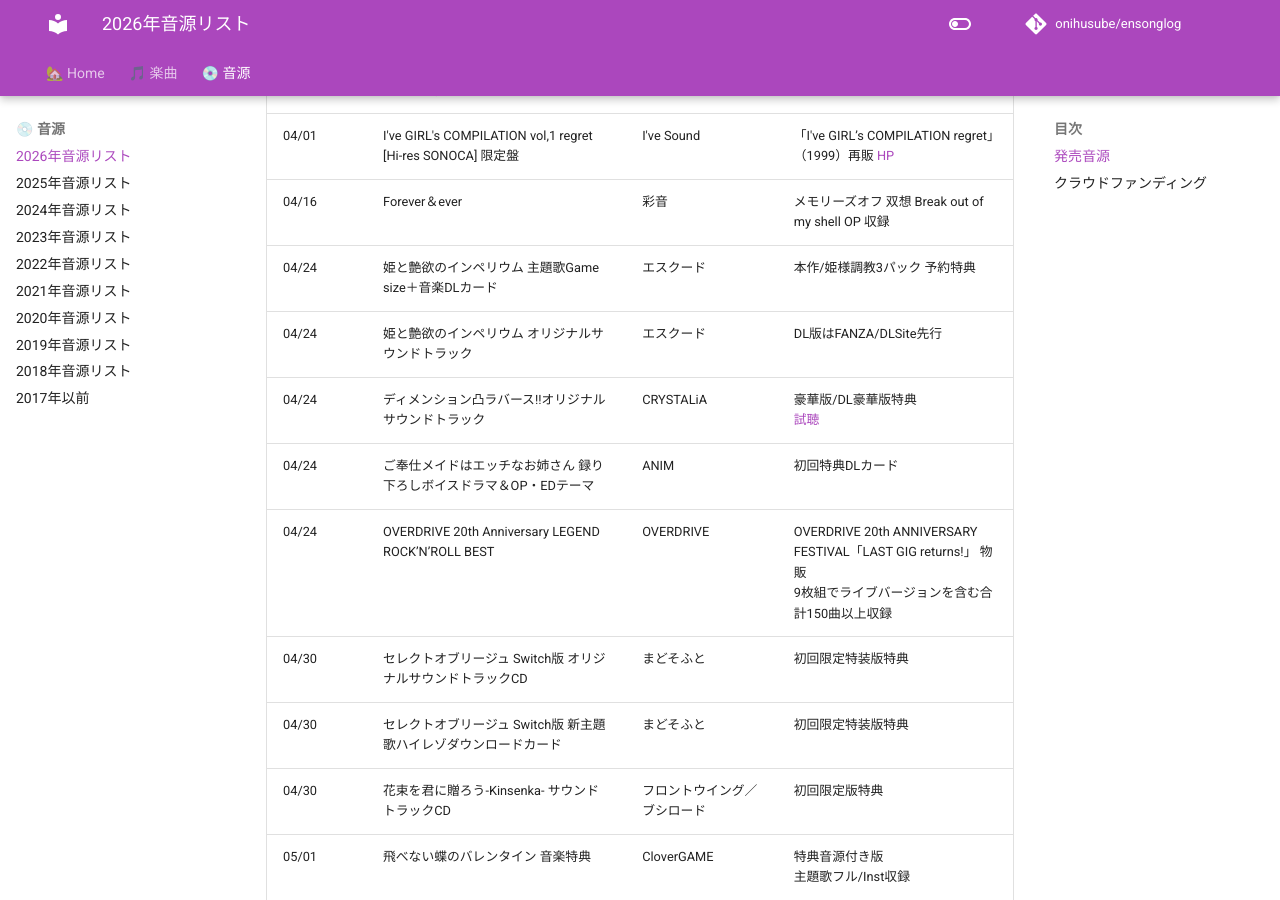
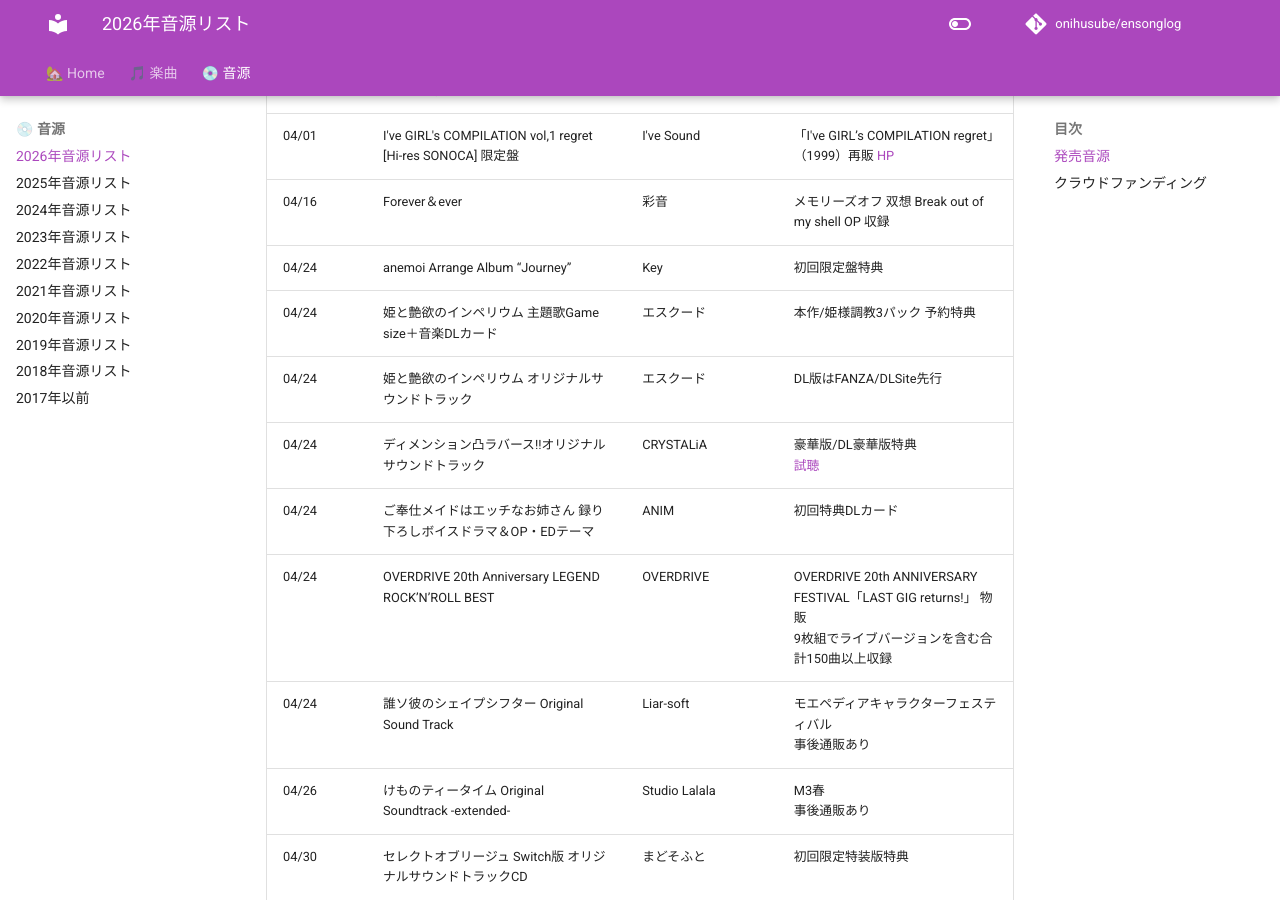
Before and after one commit to onihusube/ensonglog, an MkDocs documentation site: the page built from docs/2026/音源.md, in a window 1280 px wide and 900 px high, scrolled down 3292 px. Built offline with MkDocs 1.6.1 and Material for MkDocs 9.7.7, drawn with Linux system fonts in a browser that asks for light colours; comment, search, counter and statistics services are not loaded.

Commit message:
音源追加

```diff
--- a/docs/2026/音源.md
+++ b/docs/2026/音源.md
@@ -54,11 +54,14 @@
 | 03/27 | リルカは幾重に夜を彩る 主題歌&エンディング音楽CD | シルキーズプラス | 予約特典 |
 | 04/01 | I've GIRL's COMPILATION vol,1 regret [Hi-res SONOCA] 限定盤 | I've Sound | 「I've GIRL’s COMPILATION regret」（1999）再販 [HP](https://ive-sound.jp/media/?id=51) |
 | 04/16 | Forever＆ever | 彩音 | メモリーズオフ 双想 Break out of my shell OP 収録 |
+| 04/24 | anemoi Arrange Album “Journey” | Key | 初回限定盤特典 |
 | 04/24 | 姫と艶欲のインペリウム 主題歌Game size＋音楽DLカード | エスクード | 本作/姫様調教3パック 予約特典 |
 | 04/24 | 姫と艶欲のインペリウム オリジナルサウンドトラック | エスクード | DL版はFANZA/DLSite先行 |
 | 04/24 | ディメンション凸ラバース!!オリジナルサウンドトラック | CRYSTALiA | 豪華版/DL豪華版特典 </br> [試聴](https://www.youtube.com/watch?v=EIKbzJeXBdc) |
 | 04/24 | ご奉仕メイドはエッチなお姉さん 録り下ろしボイスドラマ＆OP・EDテーマ | ANIM | 初回特典DLカード |
 | 04/24 | OVERDRIVE 20th Anniversary LEGEND ROCK’N’ROLL BEST | OVERDRIVE | OVERDRIVE 20th ANNIVERSARY FESTIVAL「LAST GIG returns!」 物販 </br> 9枚組でライブバージョンを含む合計150曲以上収録 |
+| 04/24 | 誰ソ彼のシェイプシフター Original Sound Track | Liar-soft | モエペディアキャラクターフェスティバル </br> 事後通販あり |
+| 04/26 | けものティータイム Original Soundtrack -extended- | Studio Lalala | M3春 </br> 事後通販あり |
 | 04/30 | セレクトオブリージュ Switch版 オリジナルサウンドトラックCD | まどそふと | 初回限定特装版特典 |
 | 04/30 | セレクトオブリージュ Switch版 新主題歌ハイレゾダウンロードカード | まどそふと | 初回限定特装版特典 |
 | 04/30 | 花束を君に贈ろう-Kinsenka- サウンドトラックCD | フロントウイング／ブシロード | 初回限定版特典 |
```
Also changed, not shown: docs/2026/楽曲.md (+1 -1 lines).
